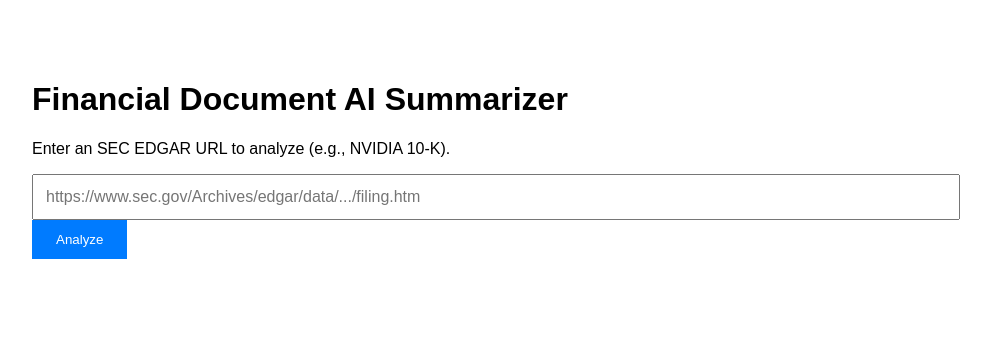
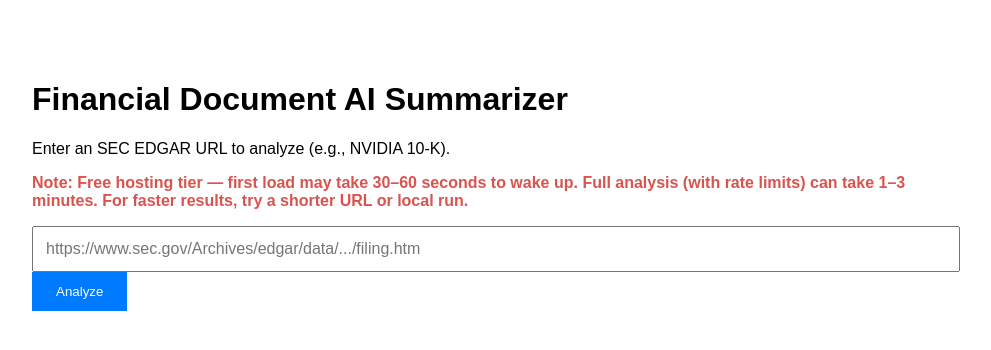
Before and after one commit to gh3g3dus/financial-document-summarizer, a Flask app: page / in a window 1280 px wide. Shown: the top 350 px of the page, without its empty margins (158-1149 px from the left). Run offline with Flask 3, Linux system fonts and the light colour scheme.

Commit message:
Add free tier warning message in UI

```diff
--- a/templates/index.html
+++ b/templates/index.html
@@ -14,6 +14,9 @@
 <body>
     <h1>Financial Document AI Summarizer</h1>
     <p>Enter an SEC EDGAR URL to analyze (e.g., NVIDIA 10-K).</p>
+    <p style="color:#d9534f; font-weight:bold; margin-top:15px;">
+  Note: Free hosting tier — first load may take 30–60 seconds to wake up. Full analysis (with rate limits) can take 1–3 minutes. For faster results, try a shorter URL or local run.
+</p>
     <form method="post">
         <input type="text" name="url" placeholder="https://www.sec.gov/Archives/edgar/data/.../filing.htm" required>
         <button type="submit">Analyze</button>
```
